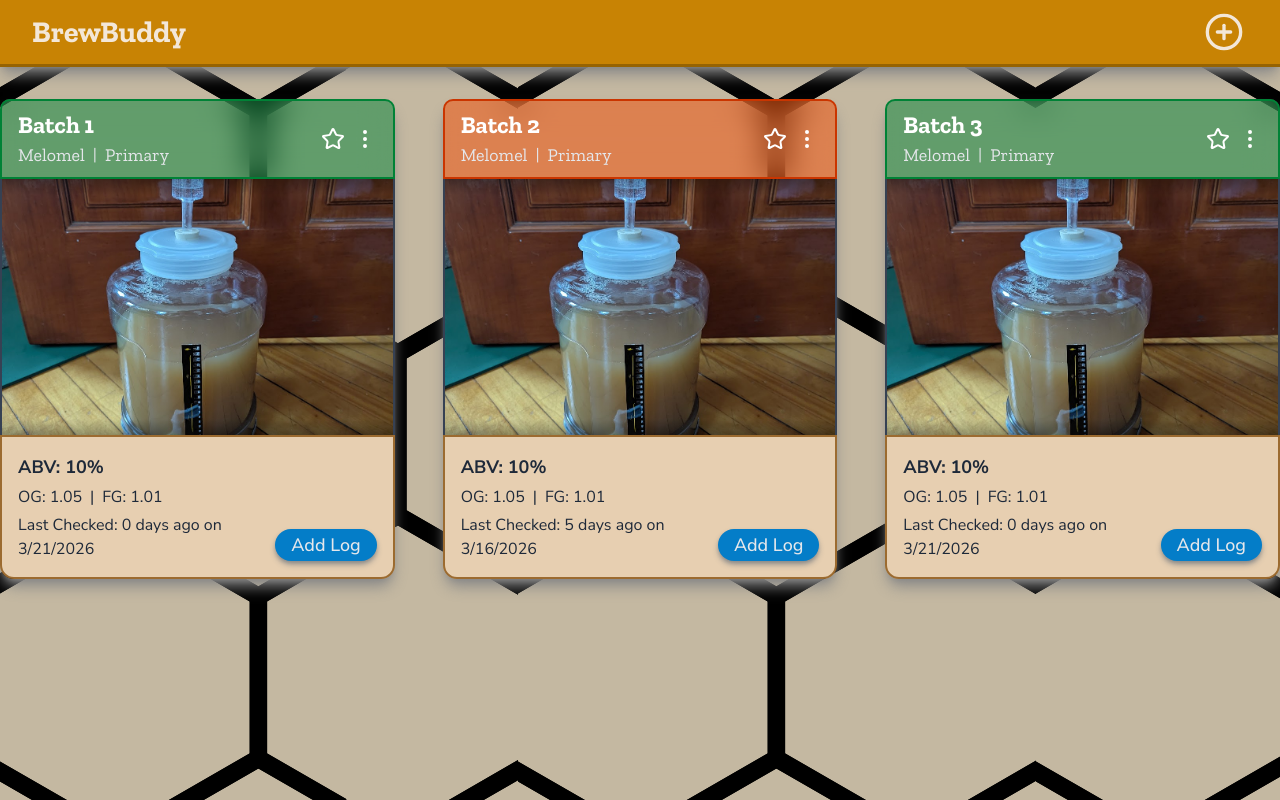
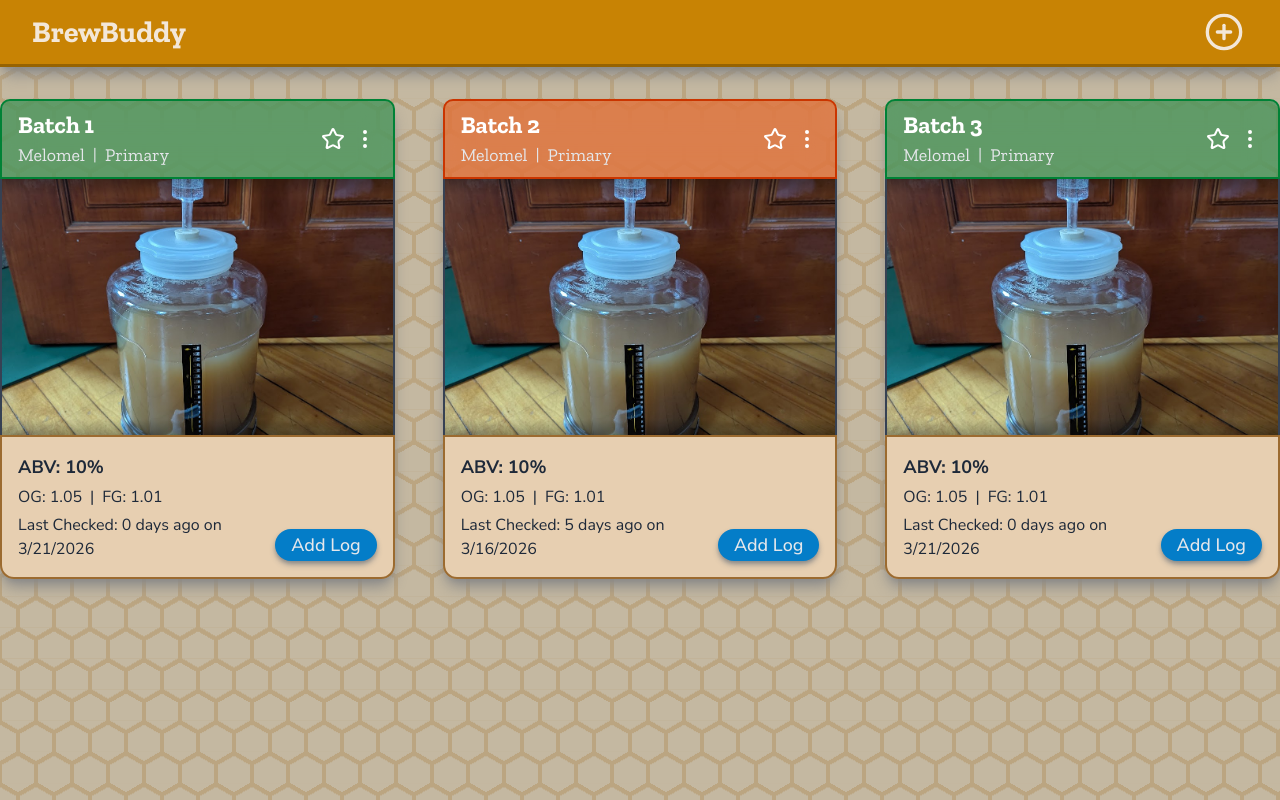
Before and after one commit to Boommook/brewbuddy, a Next.js app: page / in a window 1280 px wide. Built offline with nearby package versions, Linux system fonts and the light colour scheme.

Commit message:
got honeycomb bg workin

```diff
--- a/src/app/globals.css
+++ b/src/app/globals.css
@@ -287,10 +287,21 @@ body {
 }
 
 .honeycomb-bg {
-  background-color: #c4b8a1;
-  background-image: url("/img/Hexgon-Pattern.svg");
+  --s: 18px; /* control the size*/
+  --c1: #c4b8a1;
+  --c2:rgb(187, 165, 129);
+
+  --c:#0000,var(--c1) .5deg 119.5deg,#0000 120deg;
+  --g1:conic-gradient(from  60deg at 56.25% calc(425%/6),var(--c));
+  --g2:conic-gradient(from 180deg at 43.75% calc(425%/6),var(--c));
+  --g3:conic-gradient(from -60deg at 50%   calc(175%/12),var(--c));
+  background:
+    var(--g1),var(--g1) var(--s) calc(1.73*var(--s)),
+    var(--g2),var(--g2) var(--s) calc(1.73*var(--s)),
+    var(--g3) var(--s) 0,var(--g3) 0 calc(1.73*var(--s))
+    var(--c2);
+  background-size: calc(2*var(--s)) calc(3.46*var(--s));
 }
-
 @layer base {
   * {
     @apply border-border outline-ring/50;
```
Also changed, not shown: public/img/Hexgon-Pattern.svg.
